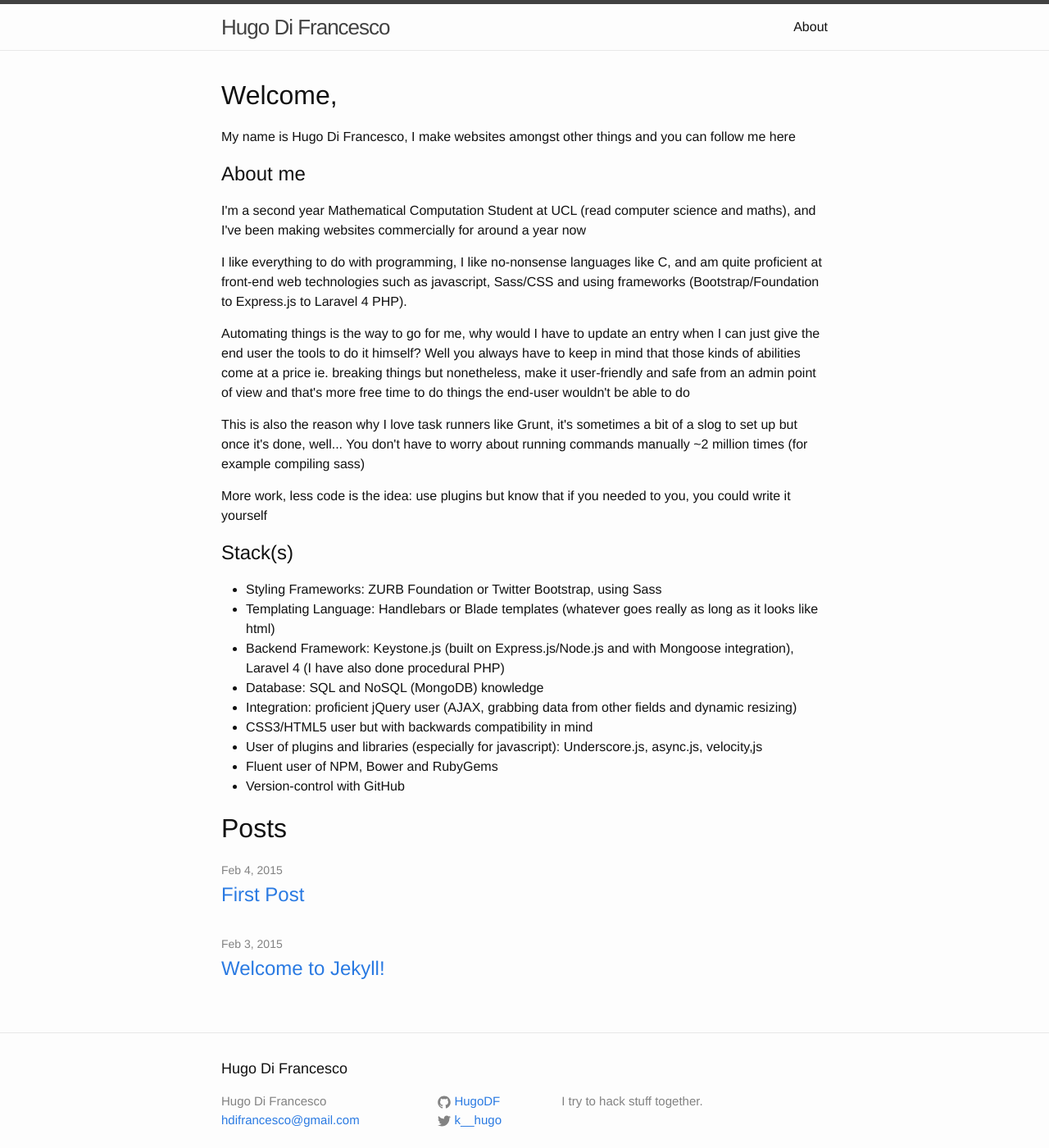
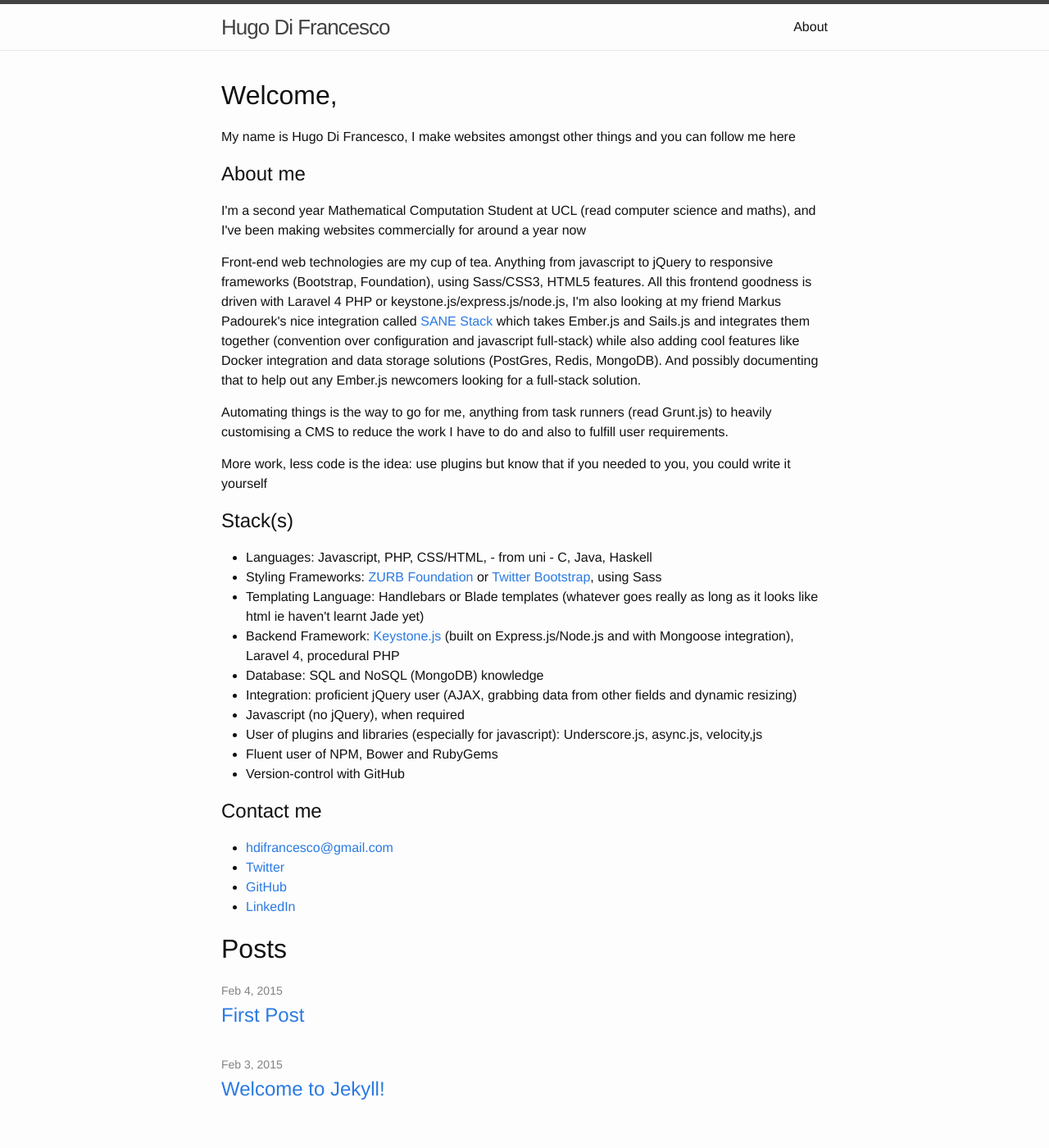
Before and after one commit to HugoDF/HugoDF.github.io, a Jekyll site: the page built from index.html, in a window 1280 px wide and 1400 px high. Shown: the whole window at 82% size. Built offline with Jekyll 4.4.1, drawn with Linux system fonts in a browser that asks for light colours.

Commit message:
new post, update info

```diff
--- a/index.html
+++ b/index.html
@@ -7,23 +7,29 @@ layout: default
   <p>My name is Hugo Di Francesco, I make websites amongst other things and you can follow me here</p>
   <h2>About me</h2>
   <p>I'm a second year Mathematical Computation Student at UCL (read computer science and maths), and I've been making websites commercially for around a year now</p>
-  <p>I like everything to do with programming, I like no-nonsense languages like C, and am quite proficient at front-end web technologies such as javascript, Sass/CSS and using frameworks (Bootstrap/Foundation to Express.js to Laravel 4 PHP).</p>
-  <p>Automating things is the way to go for me, why would I have to update an entry when I can just give the end user the tools to do it himself? Well you always have to keep in mind that those kinds of abilities come at a price ie. breaking things but nonetheless, make it user-friendly and safe from an admin point of view and that's more free time to do things the end-user wouldn't be able to do</p>
-  <p>This is also the reason why I love task runners like Grunt, it's sometimes a bit of a slog to set up but once it's done, well... You don't have to worry about running commands manually ~2 million times (for example compiling sass)</p>
+  <p>Front-end web technologies are my cup of tea. Anything from javascript to jQuery to responsive frameworks (Bootstrap, Foundation), using Sass/CSS3, HTML5 features. All this frontend goodness is driven with Laravel 4 PHP or keystone.js/express.js/node.js, I'm also looking at my friend Markus Padourek's nice integration called <a href="http://sanestack.com/">SANE Stack</a> which takes Ember.js and Sails.js and integrates them together (convention over configuration and javascript full-stack) while also adding cool features like Docker integration and data storage solutions (PostGres, Redis, MongoDB). And possibly documenting that to help out any Ember.js newcomers looking for a full-stack solution.</p>
+  <p>Automating things is the way to go for me, anything from task runners (read Grunt.js) to heavily customising a CMS to reduce the work I have to do and also to fulfill user requirements.</p>
   <p>More work, less code is the idea: use plugins but know that if you needed to you, you could write it yourself</p>
   <h2>Stack(s)</h2>
   <ul>
-    <li>Styling Frameworks: ZURB Foundation or Twitter Bootstrap, using Sass</li>
-    <li>Templating Language: Handlebars or Blade templates (whatever goes really as long as it looks like html)</li>
-    <li>Backend Framework: Keystone.js (built on Express.js/Node.js and with Mongoose integration), Laravel 4 (I have also done procedural PHP)</li>
+    <li>Languages: Javascript, PHP, CSS/HTML, - from uni - C, Java, Haskell</li>
+    <li>Styling Frameworks: <a href="http://foundation.zurb.com">ZURB Foundation</a> or <a href="http://getbootstrap.com/">Twitter Bootstrap</a>, using Sass</li>
+    <li>Templating Language: Handlebars or Blade templates (whatever goes really as long as it looks like html ie haven't learnt Jade yet)</li>
+    <li>Backend Framework: <a href="http://keystonejs.com">Keystone.js</a> (built on Express.js/Node.js and with Mongoose integration), Laravel 4, procedural PHP</li>
     <li>Database: SQL and NoSQL (MongoDB) knowledge</li>
     <li>Integration: proficient jQuery user (AJAX, grabbing data from other fields and dynamic resizing)</li>
-    <li>CSS3/HTML5 user but with backwards compatibility in mind</li>
+    <li>Javascript (no jQuery), when required</li>
     <li>User of plugins and libraries (especially for javascript): Underscore.js, async.js, velocity,js</li>
     <li>Fluent user of NPM, Bower and RubyGems</li>
     <li>Version-control with GitHub</li>
   </ul>
-
+  <h2>Contact me</h2>
+  <ul>
+    <li><a href="mailto:hdifrancesco@gmail.com">hdifrancesco@gmail.com</a></li>
+    <li><a target="_blank" href="https://twitter.com/k__hugo">Twitter</a></li>
+    <li><a target="_blank" href="https://github.io/HugoDF">GitHub</a></li>
+    <li><a target="_blank" href="https://uk.linkedin.com/in/hugodifrancesco">LinkedIn</a></li>
+  </ul>
 
   <h1>Posts</h1>
 
```
Also changed, not shown: about.md (+1 -5 lines).
